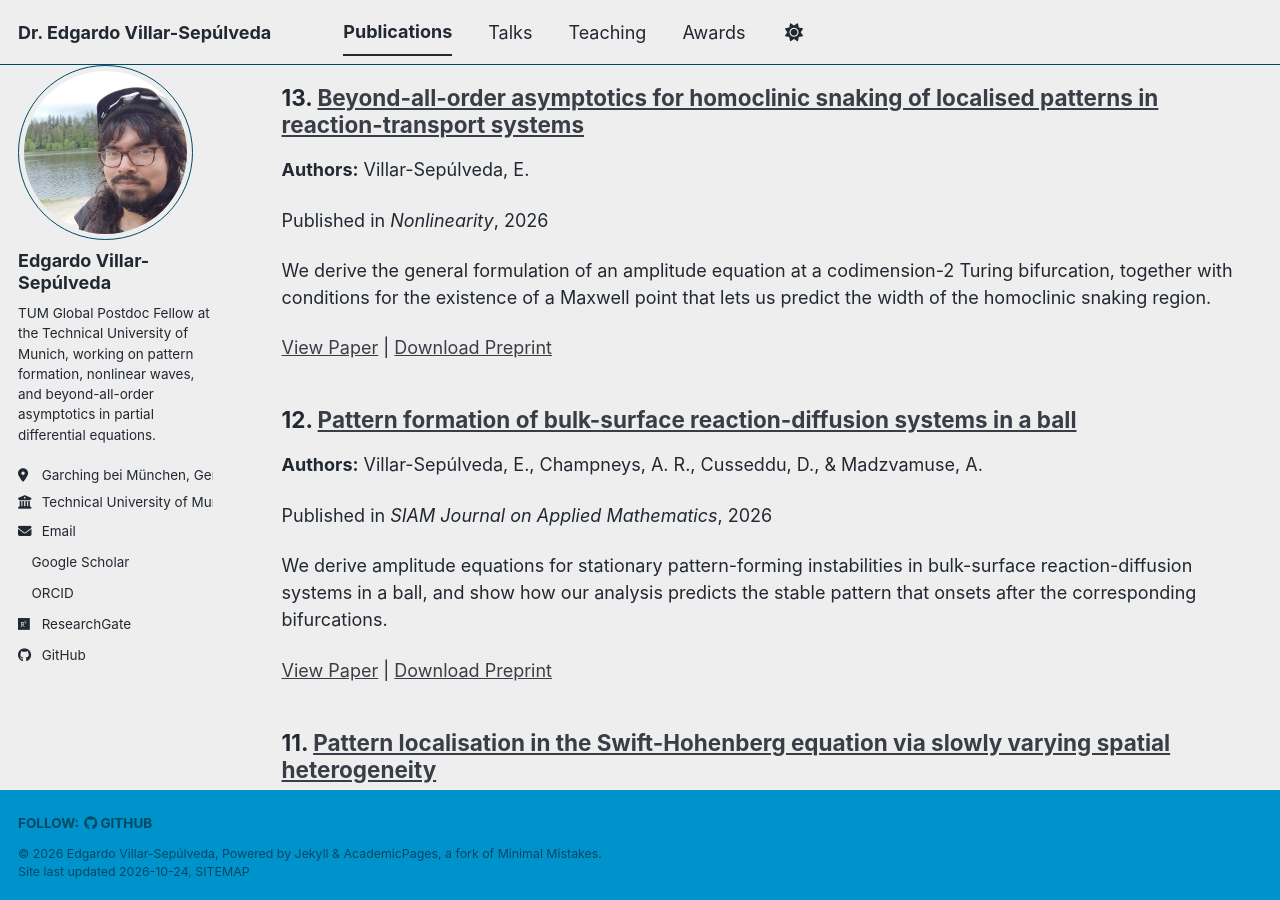
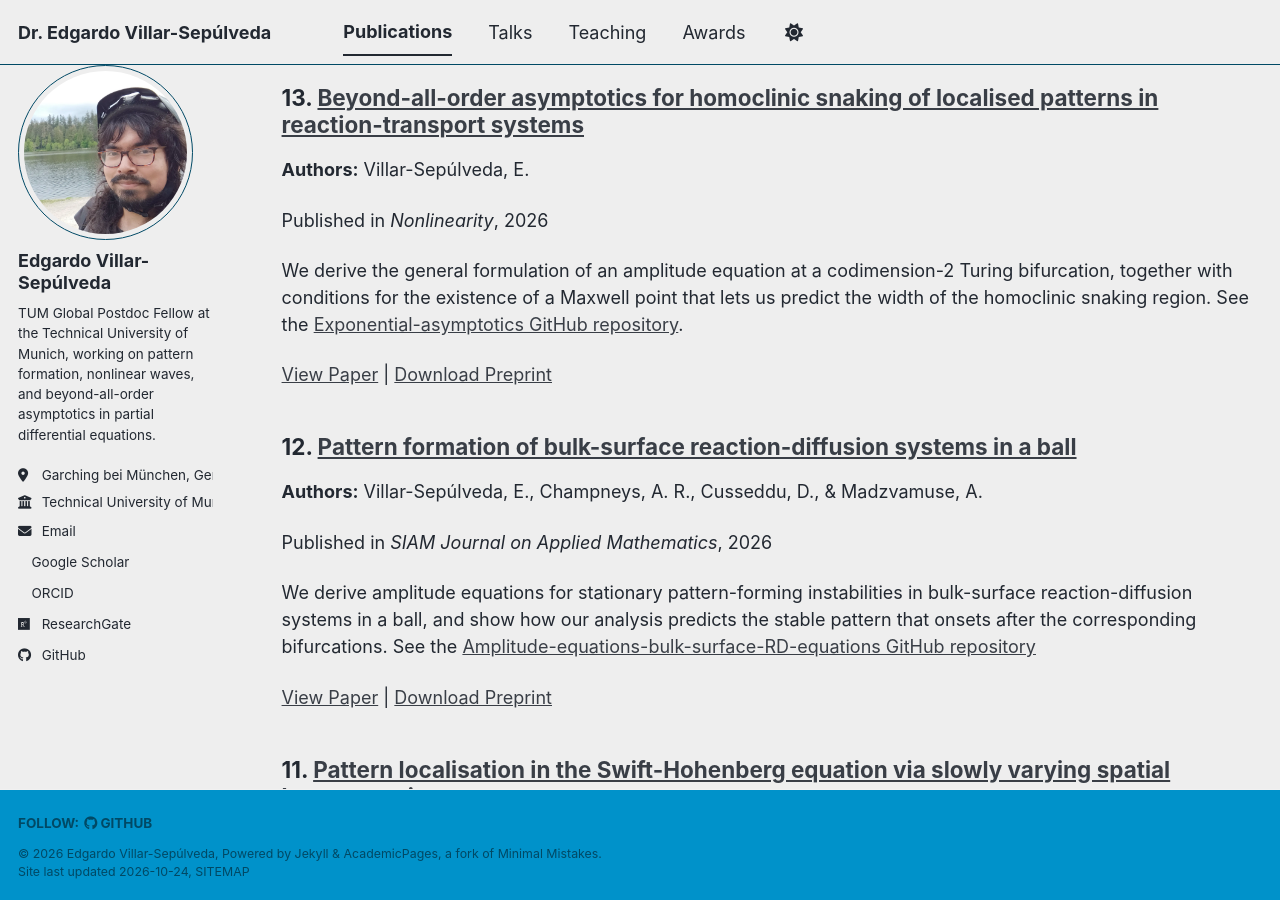
Before and after one commit to edgardeitor/edgardeitor.github.io, a Jekyll site: the page built from _pages/publications.html, in a window 1280 px wide and 900 px high, scrolled down 222 px. Built offline with Jekyll 4.4.1, drawn with Linux system fonts in a browser that asks for light colours; a style sheet for code colours, icons or effects is not loaded.

Commit message:
Updating information

```diff
--- a/_publications/beyond.md
+++ b/_publications/beyond.md
@@ -3,7 +3,7 @@ title: "Beyond-all-order asymptotics for homoclinic snaking of localised pattern
 collection: publications
 category: manuscripts
 permalink: /publication/beyond
-excerpt: 'We derive the general formulation of an amplitude equation at a codimension-2 Turing bifurcation, together with conditions for the existence of a Maxwell point that lets us predict the width of the homoclinic snaking region.'
+excerpt: 'We derive the general formulation of an amplitude equation at a codimension-2 Turing bifurcation, together with conditions for the existence of a Maxwell point that lets us predict the width of the homoclinic snaking region. See the [Exponential-asymptotics GitHub repository](https://github.com/edgardeitor/Exponential-asymptotics).'
 date: 2026-08-24
 venue: 'Nonlinearity'
 paperurl: 'https://doi.org/10.1088/1361-6544/ae9fe4'
--- a/_publications/bulk-surface.md
+++ b/_publications/bulk-surface.md
@@ -3,7 +3,7 @@ title: "Pattern formation of bulk-surface reaction-diffusion systems in a ball"
 collection: publications
 category: manuscripts
 permalink: /publication/bulk-surface
-excerpt: 'We derive amplitude equations for stationary pattern-forming instabilities in bulk-surface reaction-diffusion systems in a ball, and show how our analysis predicts the stable pattern that onsets after the corresponding bifurcations.'
+excerpt: 'We derive amplitude equations for stationary pattern-forming instabilities in bulk-surface reaction-diffusion systems in a ball, and show how our analysis predicts the stable pattern that onsets after the corresponding bifurcations. See the [Amplitude-equations-bulk-surface-RD-equations GitHub repository](https://github.com/edgardeitor/Amplitude-equations-bulk-surface-RD-equations)'
 date: 2026-01-06
 venue: 'SIAM Journal on Applied Mathematics'
 # slidesurl: 'https://edgardeitor.github.io/files/slides1.pdf'
```
